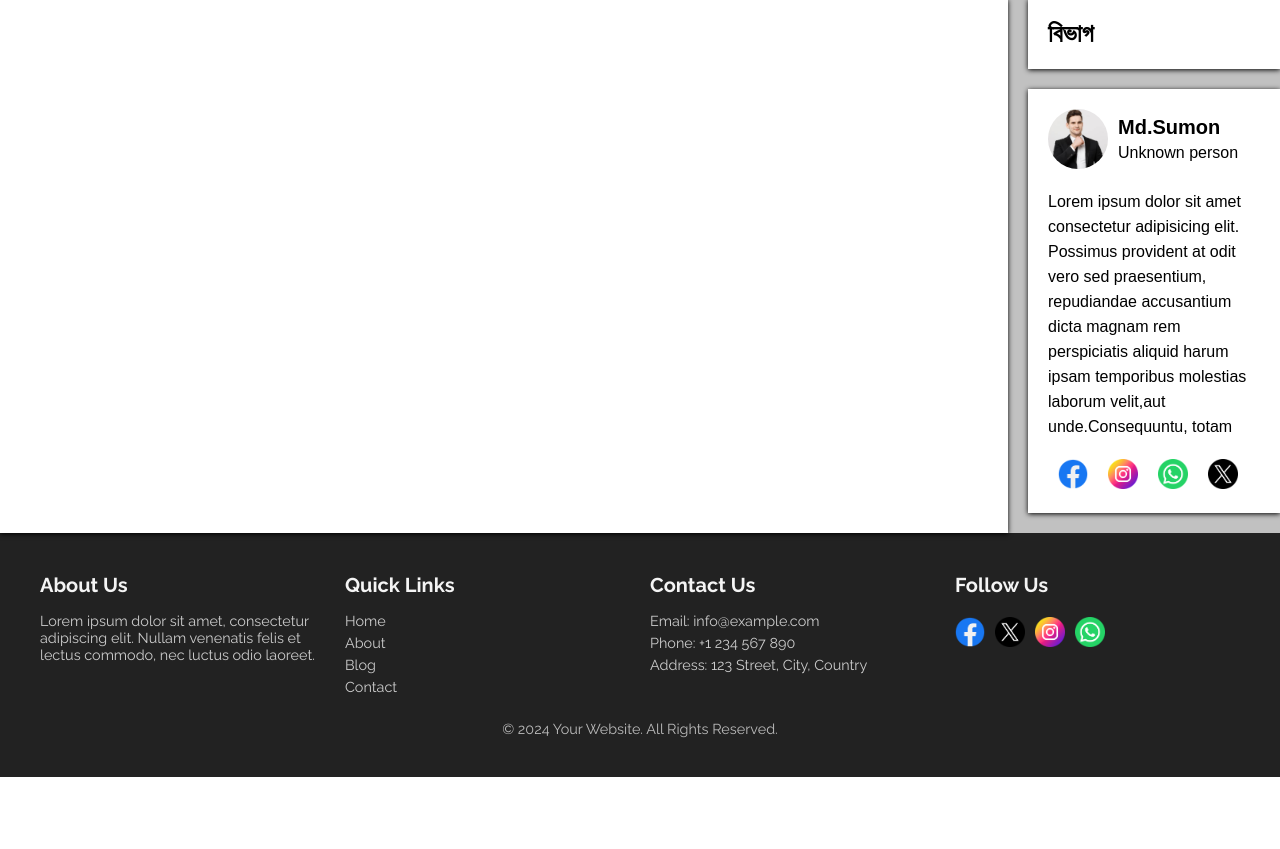
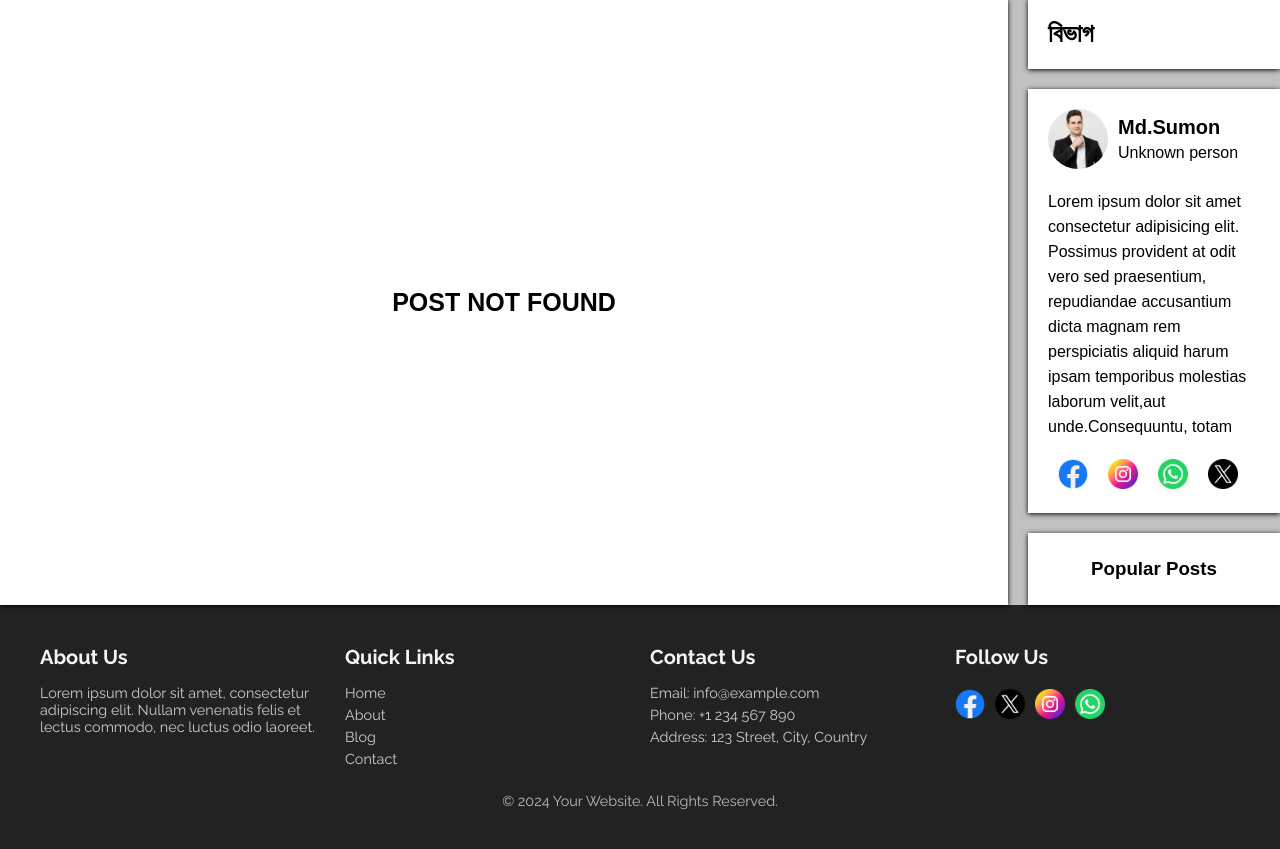
Before and after one commit to mdsumon1232/personal_blog_php, a PHP site: page /personalBlog/ in a window 1280 px wide. Shown: the part 77-926 px from the top of the page. Before the commit the page ends 854 px from the top, so only its background shows below. Run offline with PHP 8.4, Linux system fonts and the light colour scheme; data that the repository does not hold is empty.

Commit message:
post not found

```diff
--- a/client/css/latest.css
+++ b/client/css/latest.css
@@ -39,6 +39,7 @@ p {
   background-color: #fff;
   border: 1px solid #ddd;
   border-radius: 10px;
+  height: 435px;
   overflow: hidden;
   box-shadow: 0 4px 6px rgba(0, 0, 0, 0.1);
   transition: transform 0.3s, box-shadow 0.3s;
--- a/client/css/style.css
+++ b/client/css/style.css
@@ -107,6 +107,7 @@ img {
 
 .menu li a {
   color: #fff;
+  cursor: pointer;
   text-decoration: none;
 }
 .menu li {
@@ -125,6 +126,10 @@ img {
   padding: 20px;
   top: 77%;
   background-color: #333;
+}
+
+.hidden {
+  display: none;
 }
 
 .menu li:hover .submenu {
@@ -164,7 +169,15 @@ img {
   background-color: #fff;
   box-shadow: 0 1px 5px #000;
 }
-
+.no-posts {
+  width: 100%;
+  background-color: #fff;
+  box-shadow: 0px 1px 5px #000;
+  display: flex;
+  align-items: center;
+  justify-content: center;
+  font-size: 25px;
+}
 /* -----------------category section------------- */
 
 .category-list {
@@ -237,6 +250,56 @@ img {
   margin: 0 10px;
 }
 
+/* -----------------popular post -------------- */
+
+.popular_container {
+  background-color: #fff;
+  padding: 10px;
+  box-shadow: 0 1px 5px #000;
+}
+
+.popular_container h3 {
+  text-align: center;
+  padding: 15px 0;
+}
+
+.popular-item {
+  position: relative;
+  margin-bottom: 10px;
+  overflow: hidden;
+}
+
+.overlay {
+  position: absolute;
+  top: 0;
+  left: 0;
+  width: 100%;
+  height: 100%;
+  background-color: rgba(0, 0, 0, 0.8);
+  display: flex;
+  justify-content: center;
+  align-items: center;
+  color: #fff;
+  text-align: center;
+  transform: translateX(110%);
+  transition: all linear 0.3s;
+}
+.popular-read {
+  margin: 10px auto 0;
+  display: block;
+  background-color: #fff;
+  color: #000;
+  padding: 5px 10px;
+  width: 80px;
+  border-radius: 5px;
+  text-decoration: none;
+}
+
+.popular-item:hover .overlay {
+  transform: translateX(0);
+  transition: all linear 0.3s;
+}
+
 /* Responsive Styles */
 @media (max-width: 768px) {
   .menu {
--- a/client/postCard.php
+++ b/client/postCard.php
@@ -12,24 +12,5 @@
 
         $article_result = $article_load -> get_result();
 
-        if($article_result -> num_rows > 0){
-        while($article = $article_result -> fetch_assoc()){
 
-            echo '
-
-                  <div class="post-card">
-                <img src="http://localhost/personalBlog/admin/'.$article['article_img'].'" alt="Post Image" class="post-image">
-                <div class="post-content">
-                    <h3 class="post-title">'.$article['title'].'</h3>
-                    <p class="post-time">Published: November 20, 2024</p>
-                    <p class="post-details">'.$article['metaData'].'</p>
-                    <a class="read-more" href="./client/blog.php?id='.$article['article_id'].'">Read More</a>
-                </div>
-            </div>
-            ';
-
-}
-
-
-        }
 ?>
--- a/client/share/header.php
+++ b/client/share/header.php
@@ -1,4 +1,6 @@
 <?php
+
+if($conn){
 
     $category_data = $conn->prepare("SELECT * FROM category");
 
@@ -13,11 +15,7 @@
         $categories[] = $all_category;
       }
     }
-
-
-
-
-
+}
 
 ?>
 
@@ -40,17 +38,17 @@
                 <li><a href="http://localhost/personalBlog/client/category.php">Categories <span> <i
                                 class="fa-solid fa-angle-down"></i> </span>
                     </a>
-                    <div class="submenu">
+                    <div class=" <?php echo count($categories) > 0 ? 'submenu' : 'hidden'; ?>"></div>
                     <ul>
                         <?php
 
-                        foreach($categories as $category){
-                            echo "<li> <a> $category[category_name]</a> </li>";
+                        foreach ($categories as $category) {
+                            echo "<li><a href='http://localhost/personalBlog/client/category_blog.php?id={$category['category_id']}'> {$category['category_name']}</a></li>";
                         }
 
                         ?>
                     </ul>
-                    </div>
+                    </>
 
                 </li>
                 <li><a href="http://localhost/personalBlog/client/contact.php">Contact</a></li>
--- a/index.php
+++ b/index.php
@@ -1,5 +1,16 @@
 <?php
             require("./client/connection/connection.php");
+
+            $popular_post = $conn -> prepare("SELECT * FROM article");
+            $popular_post -> execute();
+
+            $popular_result = $popular_post -> get_result();
+
+            $trending_posts = [];
+
+            while($popular_post_data = $popular_result -> fetch_assoc()){
+                $trending_posts[] = $popular_post_data;
+            }
 
 ?>
 
@@ -36,9 +47,47 @@
 
 
     <section class="main-container">
-        <div class="left">
-            <?php require("./client/postCard.php"); ?>
-        </div>
+
+        <?php
+
+            require("./client/postCard.php");
+
+            if($article_result -> num_rows > 0){
+                echo "<div class='left'>";
+                while($article = $article_result -> fetch_assoc()){
+
+                    $publish_date = new DateTime($article['create_at']);
+                    $formated_date = $publish_date -> format('d F Y');
+
+                    echo '
+
+                          <div class="post-card">
+                        <img src="http://localhost/personalBlog/admin/'.$article['article_img'].'" alt="Post Image" class="post-image">
+                        <div class="post-content">
+                            <h3 class="post-title">'.$article['title'].'</h3>
+                            <p class="post-time">Published: ' . $formated_date .'</p>
+                            <p class="post-details">'.$article['metaData'].'</p>
+                            <a class="read-more" href="./client/blog.php?id='.$article['article_id'].'">Read More</a>
+                        </div>
+                    </div>
+                    ';
+
+        }
+        echo "</div>";
+
+
+                }
+                else {
+                    echo "
+                        <div class='no-posts'>
+                            <h4>POST NOT FOUND</h4>
+                        </div>
+                    ";
+                }
+
+
+            ?>
+
         <div class="right">
 
             <div class="category-list">
@@ -68,6 +117,40 @@
                 </div>
             </div>
 
+            <!-- ---------------------popular post-------------------- -->
+
+            <div class="popular_container">
+                <h3>Popular Posts</h3>
+                <?php
+
+                        $all_trending_post =array_slice($trending_posts ,0, 3);
+
+                        foreach($all_trending_post as $trending_post){
+                            $metaData = substr($trending_post['metaData'], 1 , 60);
+                            echo "
+
+                            <div class='popular-item'>
+
+                             <img src='http://localhost/personalBlog/admin/$trending_post[article_img]'>
+
+
+                             <div class='overlay'>
+                            <div>
+                                 <p> $metaData </p>
+                             <a href='./client/blog.php?id=$trending_post[article_id]' class='popular-read'> READ </a>
+                            </div>
+                             </div>
+
+
+
+                            </div>
+
+                            ";
+                        }
+
+                ?>
+            </div>
+
         </div>
     </section>
 
```
Also changed, not shown: client/blog.php (+17 -3 lines), client/css/blog.css (+12 -3 lines). Lines whose indentation alone changed are shown as unchanged.
